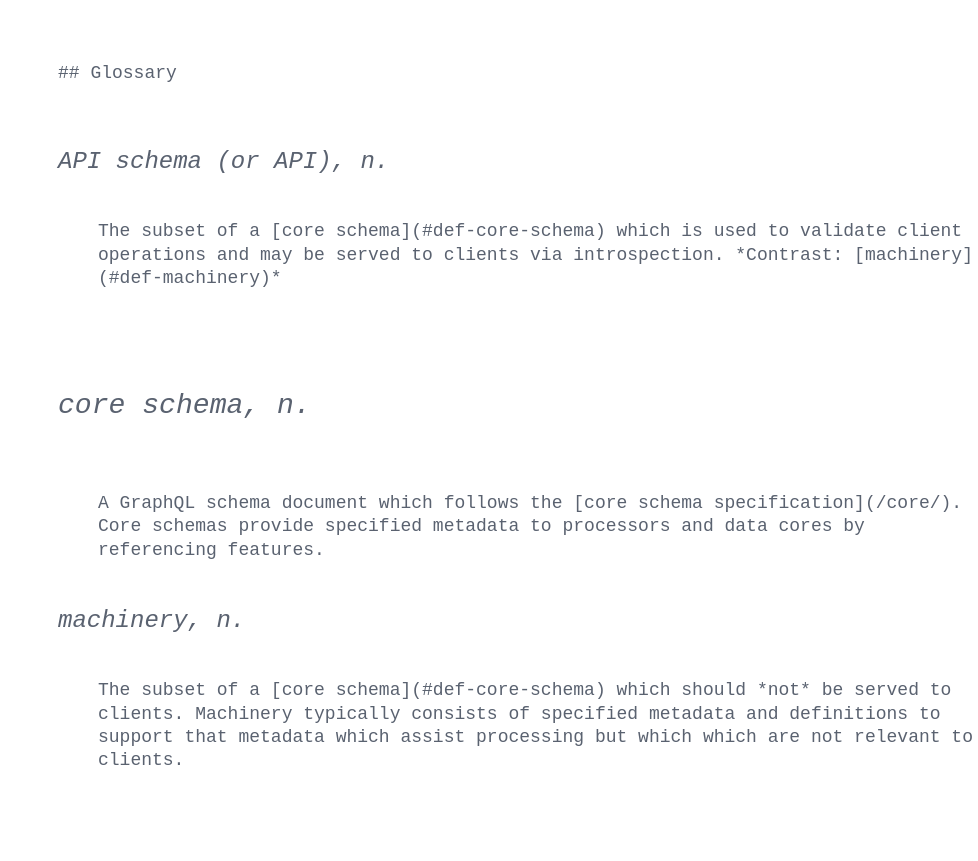
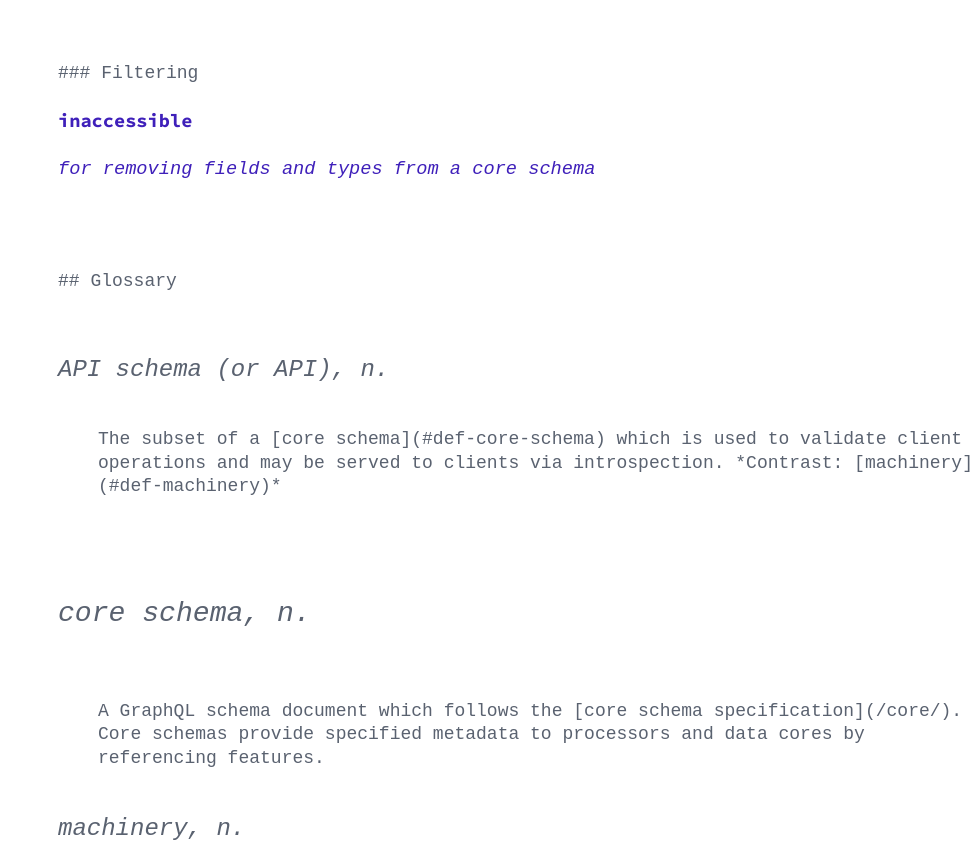
Before and after one commit to apollographql/specs, a website: page index.html in a window 1280 px wide. Shown: the part 902-1763 px from the top of the page, without its empty margins (302-1280 px from the left). Drawn offline with nearby package versions, Linux system fonts and the light colour scheme.

Commit message:
Add blurb and link from main page

```diff
--- a/index.html
+++ b/index.html
@@ -131,6 +131,14 @@
     </span>
   </a>
 
+  ### Filtering
+  <a class=spec href="inaccessible/">
+    <span class=name>inaccessible</span>
+    <span class=tag>
+      for removing fields and types from a core schema
+    </span>
+  </a>
+
   ## Glossary
 
   <dl class=glossary>
```
